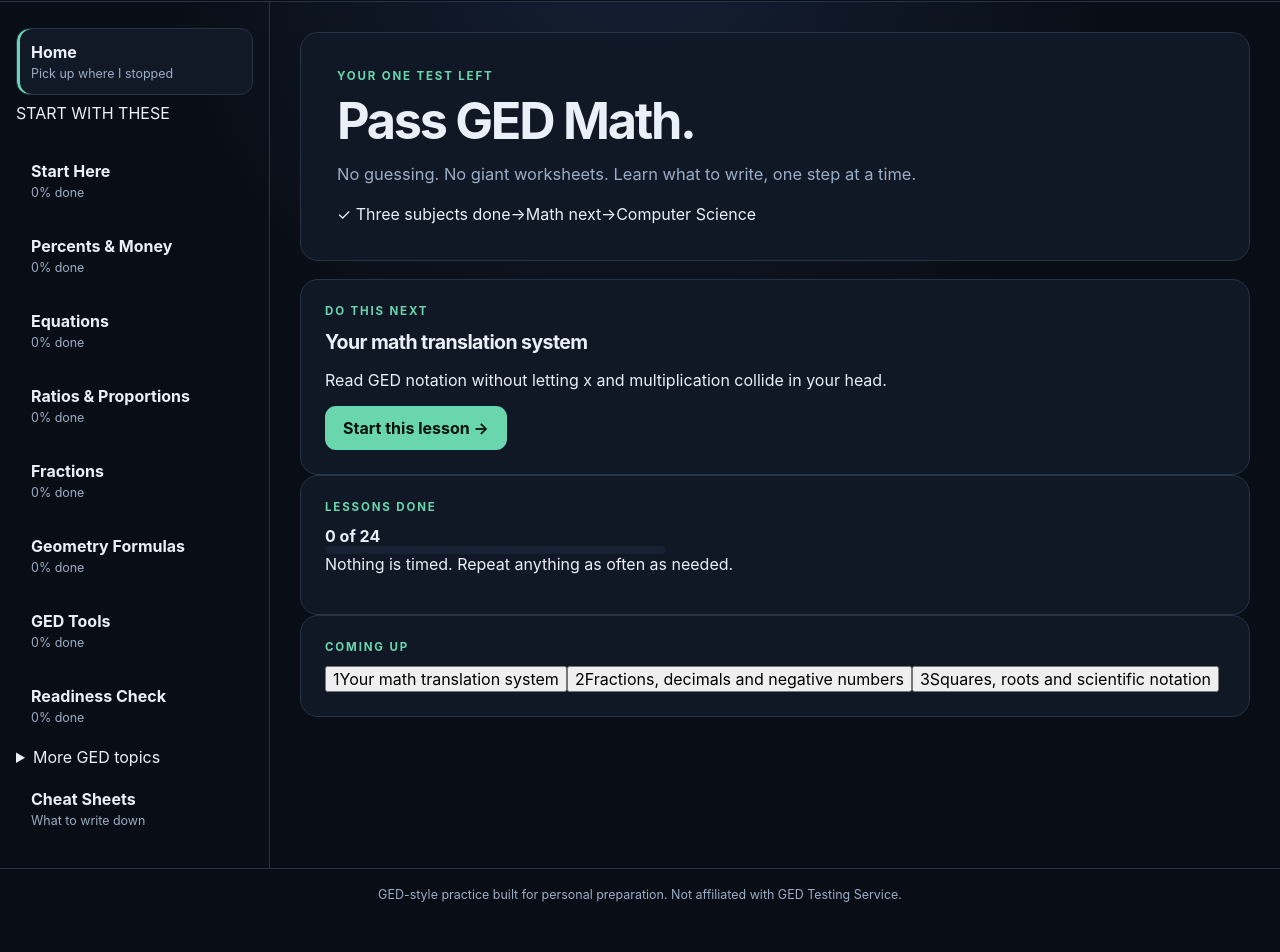
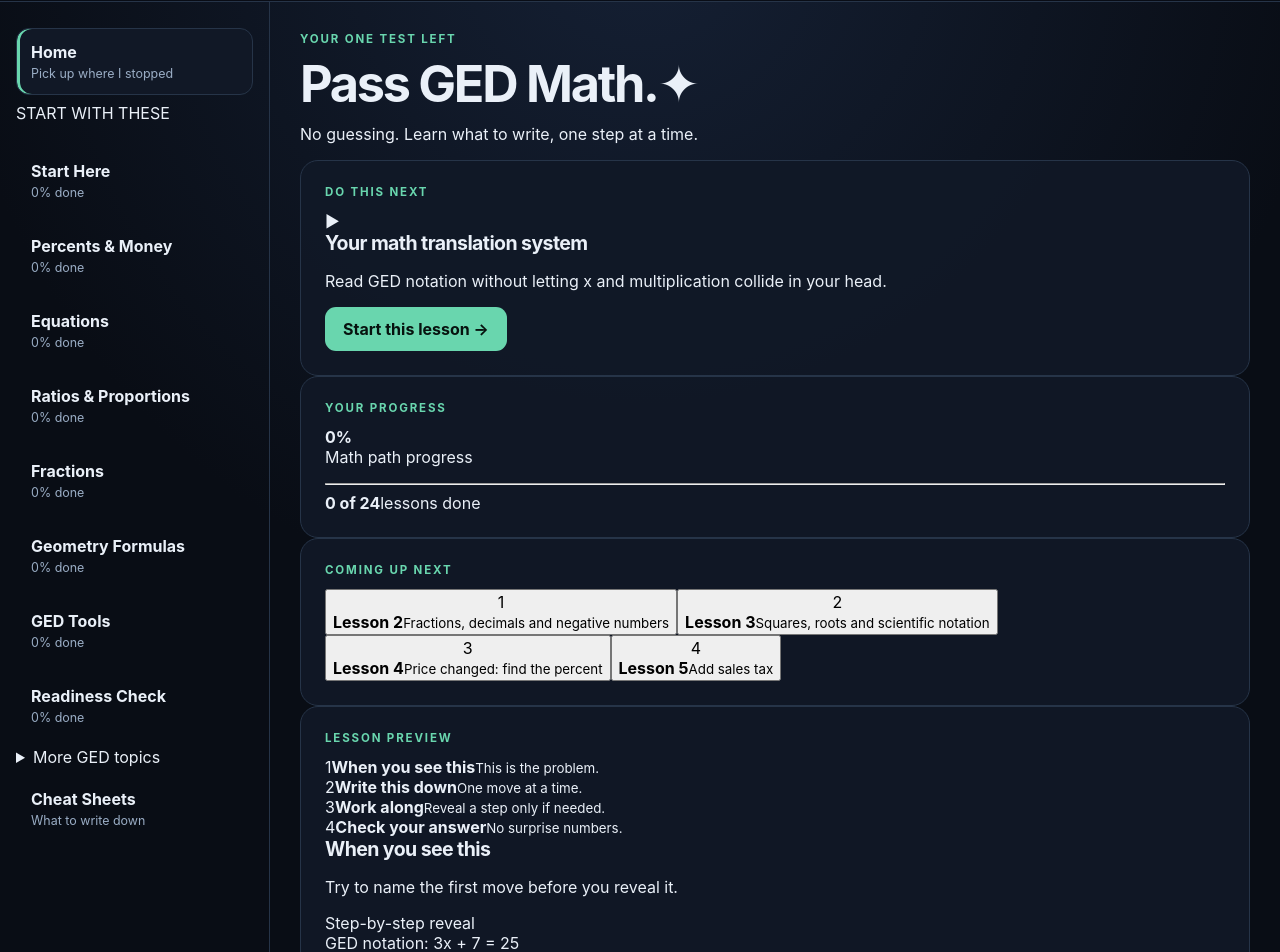
Before and after one commit to Kodaxadev/ged-math-path, a React (Vite) app: page / in a window 1280 px wide. Shown: the part 68-1020 px from the top of the page. Before the commit the page ends 988 px from the top, so only its background shows below. Built offline with nearby package versions, Linux system fonts and the light colour scheme.

Commit message:
Build STEP dashboard preview layout from concept

```diff
--- a/src/components/Dashboard.tsx
+++ b/src/components/Dashboard.tsx
@@ -11,52 +11,89 @@ type Props = {
 export function Dashboard({ modules: _modules, lessons, progress, onOpenLesson }: Props) {
   const percentage = completionPercent(lessons, progress);
   const next = nextLesson(lessons, progress);
-  const nextUp = lessons
-    .filter((lesson) => !progress.completedLessons.includes(lesson.id))
-    .slice(0, 3);
+  const upcoming = lessons
+    .filter((lesson) => !progress.completedLessons.includes(lesson.id) && lesson.id !== next?.id)
+    .slice(0, 4);
+  const previewNotation = progress.notationMode === 'learning'
+    ? next?.workedExample.learningNotation
+    : next?.workedExample.gedNotation;
 
   return (
-    <section className="dashboard" aria-label="Start here">
-      <div className="hero panel simple-hero">
+    <section className="step-home" aria-label="Start here">
+      <header className="home-hero">
         <p className="eyebrow">YOUR ONE TEST LEFT</p>
-        <h1>Pass GED Math.</h1>
-        <p className="hero-copy">No guessing. No giant worksheets. Learn what to write, one step at a time.</p>
-        <div className="goal-strip">
-          <span className="done">✓ Three subjects done</span>
-          <span className="arrow">→</span>
-          <span className="now">Math next</span>
-          <span className="arrow">→</span>
-          <span>Computer Science</span>
-        </div>
-      </div>
+        <h1>Pass GED Math.<span className="hero-spark">✦</span></h1>
+        <p>No guessing. Learn what to write, one step at a time.</p>
+      </header>
 
-      <div className="panel next-step">
+      <div className="home-top-grid">
+        <article className="panel do-next">
           <p className="eyebrow">DO THIS NEXT</p>
           {next && (
             <>
+              <div className="lesson-callout">
+                <span className="play-ring">▶</span>
+                <div>
                   <h2>{next.title}</h2>
                   <p>{next.objective}</p>
-            <button className="primary big-action" onClick={() => onOpenLesson(next)}>Start this lesson →</button>
+                </div>
+              </div>
+              <button className="primary start-button" onClick={() => onOpenLesson(next)}>Start this lesson <span>→</span></button>
             </>
           )}
+        </article>
+
+        <article className="panel home-progress">
+          <p className="eyebrow">YOUR PROGRESS</p>
+          <div className="progress-ring" style={{ '--step-percent': `${percentage}%` } as React.CSSProperties}>
+            <strong>{percentage}%</strong>
           </div>
+          <p>Math path progress</p>
+          <hr />
+          <strong className="lesson-count">{progress.completedLessons.length} of {lessons.length}</strong>
+          <span>lessons done</span>
+        </article>
 
-      <div className="home-lower">
-        <article className="panel tiny-progress">
-          <p className="eyebrow">LESSONS DONE</p>
-          <strong>{progress.completedLessons.length} of {lessons.length}</strong>
-          <div className="progress-bar"><span style={{ width: `${percentage}%` }} /></div>
-          <p className="soft">Nothing is timed. Repeat anything as often as needed.</p>
-        </article>
-        <article className="panel coming-up">
-          <p className="eyebrow">COMING UP</p>
-          {nextUp.map((lesson, index) => (
+        <article className="panel upcoming">
+          <p className="eyebrow">COMING UP NEXT</p>
+          {upcoming.map((lesson, index) => (
             <button key={lesson.id} onClick={() => onOpenLesson(lesson)}>
-              <span>{index + 1}</span>{lesson.title}
+              <span>{index + 1}</span>
+              <div><strong>Lesson {index + 2}</strong><small>{lesson.title}</small></div>
             </button>
           ))}
         </article>
       </div>
+
+      {next && (
+        <div className="home-bottom-grid">
+          <article className="panel preview">
+            <aside className="preview-rail">
+              <p className="eyebrow">LESSON PREVIEW</p>
+              <div className="rail-step active"><span>1</span><strong>When you see this</strong><small>This is the problem.</small></div>
+              <div className="rail-step"><span>2</span><strong>Write this down</strong><small>One move at a time.</small></div>
+              <div className="rail-step"><span>3</span><strong>Work along</strong><small>Reveal a step only if needed.</small></div>
+              <div className="rail-step"><span>4</span><strong>Check your answer</strong><small>No surprise numbers.</small></div>
+            </aside>
+            <div className="preview-work">
+              <div className="preview-title"><div><h2>When you see this</h2><p>Try to name the first move before you reveal it.</p></div><span>Step-by-step reveal</span></div>
+              <div className="preview-question">
+                <p>{next.workedExample.prompt}</p>
+                {previewNotation && <pre>{previewNotation}</pre>}
+              </div>
+              <p className="preview-tip">Your lesson will wait while you work it out on the scratch pad.</p>
+              <button className="preview-action" onClick={() => onOpenLesson(next)}>Open lesson and show the first step <span>→</span></button>
+            </div>
+          </article>
+
+          <article className="panel quick-sheet">
+            <p className="eyebrow">CHEAT SHEET</p>
+            <h2>{next.title}</h2>
+            {next.procedureCard.map((line) => <p key={line}>{line}</p>)}
+            <button onClick={() => onOpenLesson(next)}>Practice this lesson →</button>
+          </article>
+        </div>
+      )}
     </section>
   );
 }
```
Lines whose indentation alone changed are shown as unchanged.
